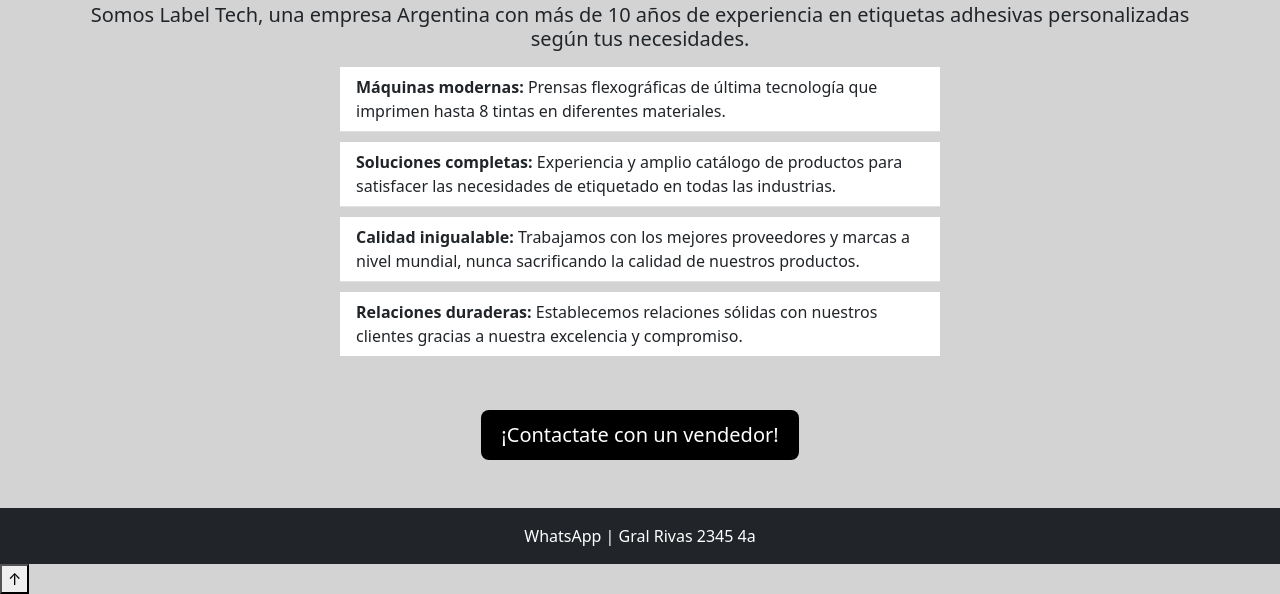
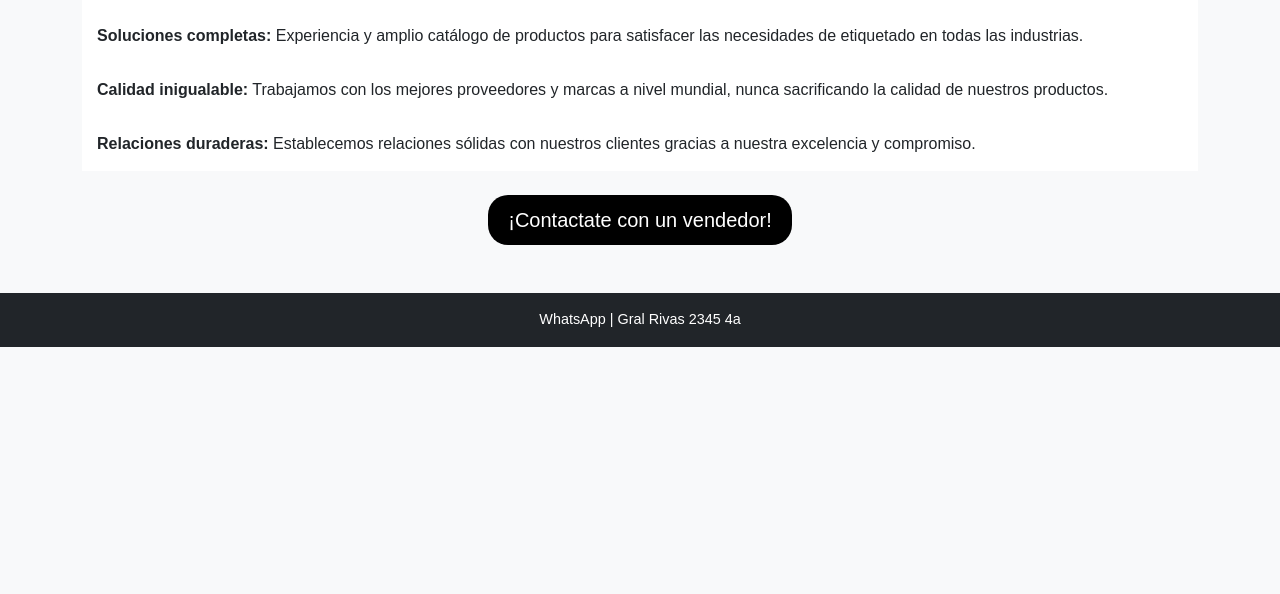
Before and after one commit to RelowARG/repo-coder, a web app: file Entrega2Gonzalez/index.html in a window 1280 px wide; the page is wider, and only the part inside the window is pictured. Shown: the part 1344-1938 px from the top of that part. After the commit the page ends 1691 px from the top of that part, so only its background shows below. Run offline with its HTML, style and script files only (its server is not run), Linux system fonts and the light colour scheme.

Commit message:
arreglo bugs

```diff
--- a/Entrega2Gonzalez/css/styles.css
+++ b/Entrega2Gonzalez/css/styles.css
@@ -1,18 +1,52 @@
 @charset "UTF-8";
-/* General */
+/* Estilos generales */
 body {
-  background-color: lightgray;
+  font-family: "Arial", sans-serif;
+  background-color: #f8f9fa;
+  color: #333;
 }
 
-/* Mixin para centrar elementos */
-/* Mixin para listas sin estilo */
-/* Mixin para botones reutilizables */
-/* Clase base para centrar texto */
-.centrado, h1, h2, h3, h4, footer {
-  text-align: center;
+/* Estilo para el logo */
+#logo {
+  max-width: 200px;
+  margin-bottom: 20px;
 }
 
-/* Clase base para botones */
+/* Barra de navegación */
+.navbar {
+  margin-bottom: 30px;
+}
+
+.navbar-dark .navbar-nav .nav-link {
+  color: #fff;
+  font-weight: bold;
+}
+
+.navbar-dark .navbar-nav .nav-link:hover {
+  color: #ff8c00;
+}
+
+/* Estilo para el título principal */
+h1 {
+  font-size: 2.5rem;
+  font-weight: 700;
+  color: #333;
+}
+
+/* Estilo para el formulario de contacto */
+.form-label {
+  font-weight: bold;
+}
+
+/* Contenedor del formulario */
+.bg-white {
+  background-color: #ffffff;
+  padding: 30px;
+  border-radius: 8px;
+  box-shadow: 0 2px 4px rgba(0, 0, 0, 0.1);
+}
+
+/* Estilo del botón */
 .boton, #accion a, .boton-redondo {
   background-color: black;
   color: white;
@@ -22,95 +56,80 @@
   border: none;
   cursor: pointer;
   transition: background-color 0.3s ease, transform 0.3s ease; /* Añadir transición */
+  border-radius: 20px; /* Bordes redondeados */
+  text-align: center;
 }
 
-/* Clase específica para botones redondos */
-.boton-redondo {
+.boton:hover, #accion a:hover, .boton-redondo:hover {
+  background-color: #ff8c00;
+  transform: translateY(-2px);
+}
+
+/* Estilo de la tabla en el formulario */
+.table {
+  margin-top: 20px;
+}
+
+/* Pie de página */
+footer {
+  background-color: #343a40;
+  color: white;
+  padding: 20px;
+  font-size: 0.9rem;
+}
+
+footer a {
+  color: #ff8c00;
+  text-decoration: none;
+}
+
+footer a:hover {
+  text-decoration: underline;
+}
+
+/* Estilo del botón de scroll hacia arriba */
+#scrollTopBtn {
   position: fixed;
   bottom: 20px;
   right: 20px;
+  background-color: black;
+  color: white;
+  border: none;
+  padding: 10px 15px;
   border-radius: 50%;
-  font-size: 20px;
-  padding: 20px;
-  display: none;
-  transition: opacity 0.5s ease, transform 0.3s ease; /* Transición de opacidad y escala */
+  font-size: 18px;
+  cursor: pointer;
+  display: none; /* Inicialmente oculto */
+  transition: background-color 0.3s ease, transform 0.3s ease;
 }
 
-/* Mostrar el botón cuando se haga scroll */
-#scrollTopBtn.show {
-  display: block;
-  opacity: 1; /* Aparece cuando la clase 'show' está activa */
-  transform: scale(1.1); /* Agranda el botón al aparecer */
+#scrollTopBtn:hover {
+  background-color: #ff8c00;
+  transform: translateY(-2px);
 }
 
-/* Transformación en el logo */
-#logo {
-  margin: 0 auto;
-  display: block;
-  width: 50%;
-  transition: transform 0.3s ease-in-out;
+#scrollTopBtn.show {
+  display: block; /* Mostrar cuando se haga scroll */
 }
 
-/* Animación de barrido en el logo */
-@keyframes barrido-logo {
-  0% {
-    transform: translateX(-100%);
-    opacity: 0;
-  }
-  50% {
-    transform: translateX(0);
-    opacity: 1;
-  }
-  100% {
-    transform: translateX(100%);
-    opacity: 0;
-  }
-}
-#logo {
-  animation: barrido-logo 3s forwards;
+/* Estilo para el banner */
+#banner {
+  width: 100%;
+  height: auto;
+  border-radius: 10px;
 }
 
-/* Estilos adicionales */
+/* Estilo para las listas de características */
 #info {
-  list-style-type: none;
-  padding: 0;
-  max-width: 600px;
+  font-size: 1rem;
+  color: #555;
 }
 
-#info li {
-  margin-bottom: 10px;
+#info .list-group-item {
+  padding: 15px;
+  border: none;
 }
 
-#accion a {
-  margin-top: 20px;
-}
-
-/* Transición en el color de fondo de los botones */
-.boton:hover, .boton-redondo:hover, #accion a:hover {
-  background-color: #28a745; /* Cambio a verde */
-  transform: scale(1.05); /* Escala ligeramente el botón */
-}
-
-/* Eliminar animación en el banner */
-#banner {
-  margin: 0 auto;
-  display: block;
-  width: 100%; /* Asegura que ocupe todo el ancho */
-  height: auto;
-  transition: transform 0.3s ease-in-out;
-}
-
-/* Estilo en el logo y banner para efecto hover */
-#logo:hover, #banner:hover {
-  transform: scale(1.1); /* Escala el logo o banner al 110% */
-}
-
-/* Nueva clase para el banner sin animaciones */
-.fixed-banner {
-  width: 100%; /* Asegura que ocupe todo el ancho */
-  height: auto;
-  /* No se aplica animación */
-  transition: none;
-}
-
-/*# sourceMappingURL=styles.css.map */
+#info .list-group-item:hover {
+  background-color: #f8f9fa;
+}/*# sourceMappingURL=styles.css.map */
--- a/Entrega2Gonzalez/css/styles.scss
+++ b/Entrega2Gonzalez/css/styles.scss
@@ -1,131 +1,134 @@
-/* General */
+/* Estilos generales */
 body {
-    background-color: lightgray;
+    font-family: 'Arial', sans-serif;
+    background-color: #f8f9fa;
+    color: #333;
 }
 
-/* Mixin para centrar elementos */
-@mixin centrar {
-    margin: 0 auto;
-    display: block;
+/* Estilo para el logo */
+#logo {
+    max-width: 200px;
+    margin-bottom: 20px;
 }
 
-/* Mixin para listas sin estilo */
-@mixin lista-sin-estilo {
-    list-style-type: none;
-    padding: 0;
+/* Barra de navegación */
+.navbar {
+    margin-bottom: 30px;
 }
 
-/* Mixin para botones reutilizables */
-@mixin boton($bg-color, $text-color) {
-    background-color: $bg-color;
-    color: $text-color;
+.navbar-dark .navbar-nav .nav-link {
+    color: #fff;
+    font-weight: bold;
+}
+
+.navbar-dark .navbar-nav .nav-link:hover {
+    color: #ff8c00;
+}
+
+/* Estilo para el título principal */
+h1 {
+    font-size: 2.5rem;
+    font-weight: 700;
+    color: #333;
+}
+
+/* Estilo para el formulario de contacto */
+.form-label {
+    font-weight: bold;
+}
+
+/* Contenedor del formulario */
+.bg-white {
+    background-color: #ffffff;
+    padding: 30px;
+    border-radius: 8px;
+    box-shadow: 0 2px 4px rgba(0, 0, 0, 0.1);
+}
+
+/* Estilo del botón */
+.boton, #accion a, .boton-redondo {
+    background-color: black;
+    color: white;
     text-decoration: none;
     display: inline-block;
     padding: 10px 20px;
     border: none;
     cursor: pointer;
     transition: background-color 0.3s ease, transform 0.3s ease; /* Añadir transición */
-}
-
-/* Clase base para centrar texto */
-.centrado {
+    border-radius: 20px; /* Bordes redondeados */
     text-align: center;
 }
 
-/* Clase base para botones */
-.boton {
-    @include boton(black, white);
+.boton:hover, #accion a:hover, .boton-redondo:hover {
+    background-color: #ff8c00;
+    transform: translateY(-2px);
 }
 
-/* Clase específica para botones redondos */
-.boton-redondo {
-    @extend .boton;
+/* Estilo de la tabla en el formulario */
+.table {
+    margin-top: 20px;
+}
+
+/* Pie de página */
+footer {
+    background-color: #343a40;
+    color: white;
+    padding: 20px;
+    font-size: 0.9rem;
+}
+
+footer a {
+    color: #ff8c00;
+    text-decoration: none;
+}
+
+footer a:hover {
+    text-decoration: underline;
+}
+
+/* Estilo del botón de scroll hacia arriba */
+#scrollTopBtn {
     position: fixed;
     bottom: 20px;
     right: 20px;
+    background-color: black;
+    color: white;
+    border: none;
+    padding: 10px 15px;
     border-radius: 50%;
-    font-size: 20px;
-    padding: 20px;
-    display: none;
-    transition: opacity 0.5s ease, transform 0.3s ease; /* Transición de opacidad y escala */
+    font-size: 18px;
+    cursor: pointer;
+    display: none; /* Inicialmente oculto */
+    transition: background-color 0.3s ease, transform 0.3s ease;
 }
 
-/* Mostrar el botón cuando se haga scroll */
-#scrollTopBtn.show {
-    display: block;
-    opacity: 1; /* Aparece cuando la clase 'show' está activa */
-    transform: scale(1.1); /* Agranda el botón al aparecer */
+#scrollTopBtn:hover {
+    background-color: #ff8c00;
+    transform: translateY(-2px);
 }
 
-/* Transformación en el logo */
-#logo {
-    @include centrar;
-    width: 50%;
-    transition: transform 0.3s ease-in-out;
+#scrollTopBtn.show {
+    display: block; /* Mostrar cuando se haga scroll */
 }
 
-/* Animación de barrido en el logo */
-@keyframes barrido-logo {
-    0% {
-        transform: translateX(-100%);
-        opacity: 0;
-    }
-    50% {
-        transform: translateX(0);
-        opacity: 1;
-    }
-    100% {
-        transform: translateX(100%);
-        opacity: 0;
-    }
+/* Estilo para el banner */
+#banner {
+    width: 100%;
+    height: auto;
+    border-radius: 10px;
 }
 
-#logo {
-    animation: barrido-logo 3s forwards;
+/* Estilo para las listas de características */
+#info {
+    font-size: 1rem;
+    color: #555;
 }
 
-/* Estilos adicionales */
-h1, h2, h3, h4, footer {
-    @extend .centrado;
+#info .list-group-item {
+    padding: 15px;
+    border: none;
 }
 
-#info {
-    @include lista-sin-estilo;
-    max-width: 600px;
+#info .list-group-item:hover {
+    background-color: #f8f9fa;
 }
-
-#info li {
-    margin-bottom: 10px;
-}
-
-#accion a {
-    @extend .boton;
-    margin-top: 20px;
-}
-
-/* Transición en el color de fondo de los botones */
-.boton:hover {
-    background-color: #28a745; /* Cambio a verde */
-    transform: scale(1.05); /* Escala ligeramente el botón */
-}
-
-/* Eliminar animación en el banner */
-#banner {
-    @include centrar;
-    width: 100%; /* Asegura que ocupe todo el ancho */
-    height: auto;
-    transition: transform 0.3s ease-in-out;
-}
-
-/* Estilo en el logo y banner para efecto hover */
-#logo:hover, #banner:hover {
-    transform: scale(1.1); /* Escala el logo o banner al 110% */
-}
-
-/* Nueva clase para el banner sin animaciones */
-.fixed-banner {
-    width: 100%; /* Asegura que ocupe todo el ancho */
-    height: auto;
-    /* No se aplica animación */
-    transition: none;
-}
--- a/Entrega2Gonzalez/html/pages/contacto.html
+++ b/Entrega2Gonzalez/html/pages/contacto.html
@@ -65,7 +65,7 @@
                     <textarea class="form-control" id="mensaje" name="mensaje" rows="4" required aria-label="Escribe tu mensaje"></textarea>
                 </div>
                 <div class="text-center">
-                    <button type="submit" class="btn btn-primary btn-lg w-100">Enviar</button>
+                    <button type="submit" class="boton btn-lg w-100">Enviar</button> <!-- Botón con clase 'boton' -->
                 </div>
             </form>
         </div>
```
Also changed, not shown: 1 other file.
